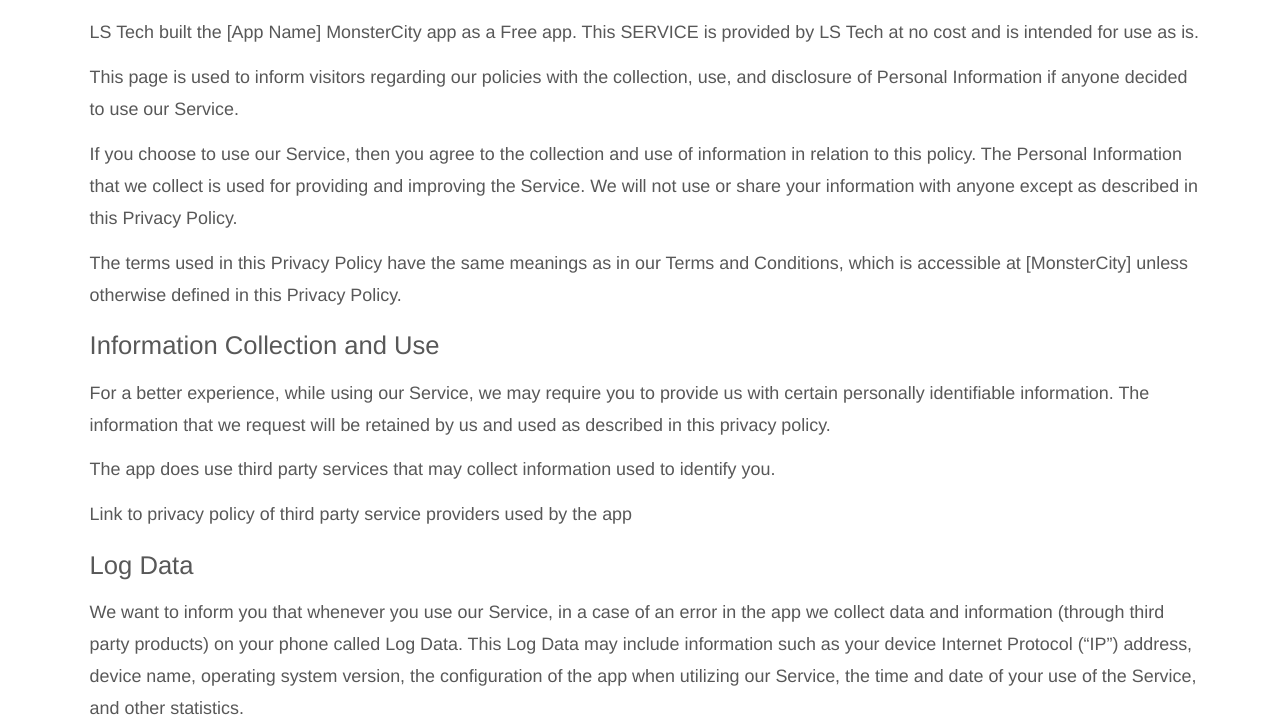
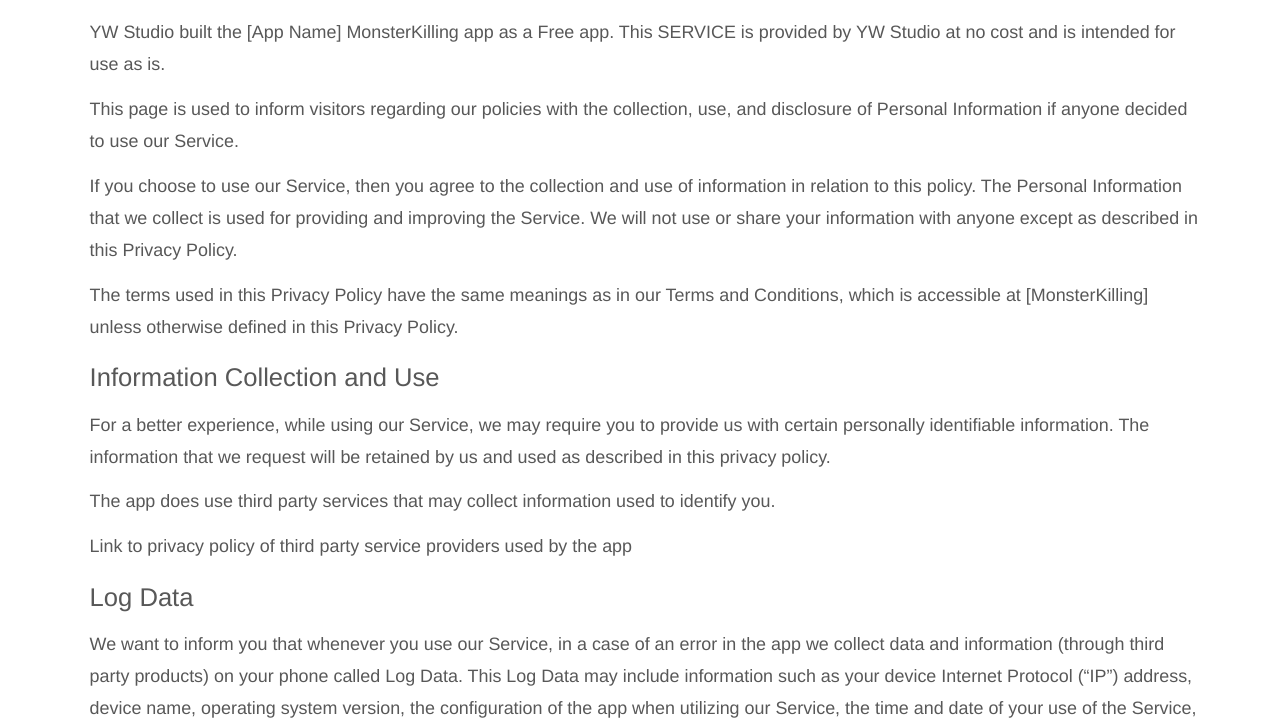
Before and after one commit to not2007/monstercity, a plain HTML site: page monstercityprivacyen.html in a window 1280 px wide. Shown: the part 79-800 px from the top of the page. Drawn offline with Linux system fonts and the light colour scheme.

Commit message:
更新html文件

```diff
--- a/monstercityprivacyen.html
+++ b/monstercityprivacyen.html
@@ -101,10 +101,10 @@ initial-scale=1.0,maximum-scale=1.0, user-scalable=no" />
 			<div class="header">
 				Privacy Policy
 			</div>
-			<p class="otherText">LS Tech built the [App Name] MonsterCity app as a Free app. This SERVICE is provided by LS Tech at no cost and is intended for use as is.</p>
+			<p class="otherText">YW Studio built the [App Name] MonsterKilling app as a Free app. This SERVICE is provided by YW Studio at no cost and is intended for use as is.</p>
 			<p class="otherText">This page is used to inform visitors regarding our policies with the collection, use, and disclosure of Personal Information if anyone decided to use our Service.</p>
 			<p class="otherText">If you choose to use our Service, then you agree to the collection and use of information in relation to this policy. The Personal Information that we collect is used for providing and improving the Service. We will not use or share your information with anyone except as described in this Privacy Policy.</p>
-			<p class="otherText">The terms used in this Privacy Policy have the same meanings as in our Terms and Conditions, which is accessible at [MonsterCity] unless otherwise defined in this Privacy Policy.</p>
+			<p class="otherText">The terms used in this Privacy Policy have the same meanings as in our Terms and Conditions, which is accessible at [MonsterKilling] unless otherwise defined in this Privacy Policy.</p>
 			<div class="block">
 				<p class="title">Information Collection and Use</p>
 				<p class="otherText">For a better experience, while using our Service, we may require you to provide us with certain personally identifiable information. The information that we request will be retained by us and used as described in this privacy policy.</p>
@@ -151,7 +151,7 @@ initial-scale=1.0,maximum-scale=1.0, user-scalable=no" />
 				<p class="title">Contact Us</p>
 				<p class="otherText">If you have any questions or suggestions about our Privacy Policy, do not hesitate to contact us.</p>
 			</div>
-			<p class="otherText">LS Tech.
+			<p class="otherText">YW Studio.
 				<Br> Last updated at 2020/6/5
 				<Br>
 				<Br>
```
